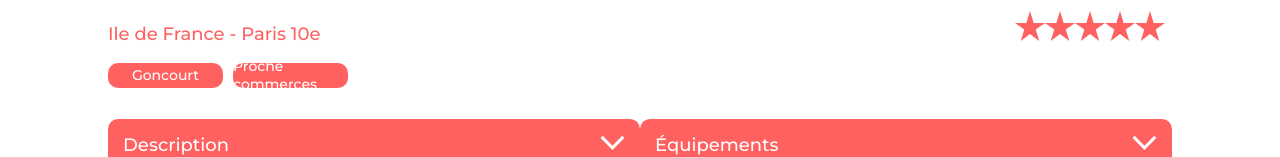
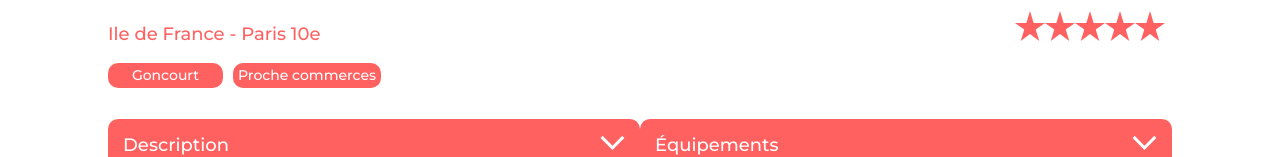
Before and after one commit to BaguetteTHM/Kasa, a React (Create React App) app: page /0979876d in a window 1280 px wide. Shown: the part 642-799 px from the top of the page. Built offline with nearby package versions, Linux system fonts and the light colour scheme.

Commit message:
dropdowns and tags fixes

```diff
--- a/src/components/Dropdown/Dropdown.css
+++ b/src/components/Dropdown/Dropdown.css
@@ -1,6 +1,7 @@
 .dropdown{
     width: 1023px;
     margin-bottom: 31px;
+    position: relative;
 }
 
 
@@ -15,6 +16,8 @@
     border-radius: 5px;
     padding-left: 15px;
     padding-right: 15px;
+    position: relative;
+
 
 }
 .dropdown__button__title{
@@ -29,6 +32,7 @@
 .dropdown__body{
     background-color: #F6F6F6 ;
     border-radius: 5px;
+    margin-top: -40px;
 }
 .dropdown__body__text{
     font-weight: 400;
--- a/src/components/DropdownLeft/DropdownLeft.css
+++ b/src/components/DropdownLeft/DropdownLeft.css
@@ -16,6 +16,7 @@
     border-radius: 10px;
     padding-left: 15px;
     padding-right: 15px;
+    position: relative;
 
 }
 .dropdownleft__button__title{
@@ -30,6 +31,7 @@
 .dropdownleft__body{
     background-color: #F6F6F6 ;
     border-radius: 10px;
+    margin-top: -30px;
 }
 .dropdownleft__body__text{
     font-weight: 400;
--- a/src/components/DropdownRight/DropdownRight.css
+++ b/src/components/DropdownRight/DropdownRight.css
@@ -16,6 +16,7 @@
     border-radius: 10px;
     padding-left: 15px;
     padding-right: 15px;
+    position: relative;
 
 }
 .dropdownright__button__title{
@@ -30,6 +31,7 @@
 .dropdownright__body{
     background-color: #F6F6F6 ;
     border-radius: 10px;
+    margin-top: -30px;
 }
 .dropdownright__body__text{
     font-weight: 400;
--- a/src/components/Tags/Tags.css
+++ b/src/components/Tags/Tags.css
@@ -1,5 +1,5 @@
 .tags{
-    width: 115px;
+    min-width: 115px;
     height: 25px;
     display: flex;
     align-items: center;
@@ -12,4 +12,5 @@
     color: white;
     font-weight: 500;
     font-size: 14px;
+    padding: 0 5px 0 5px;
 }
```
